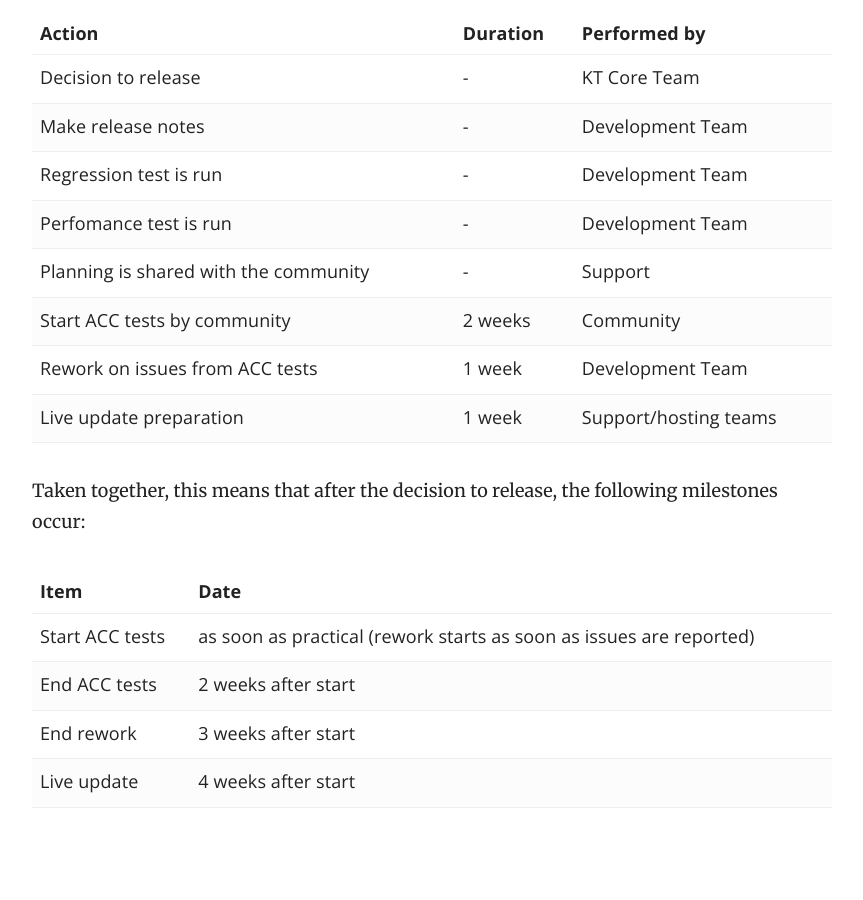
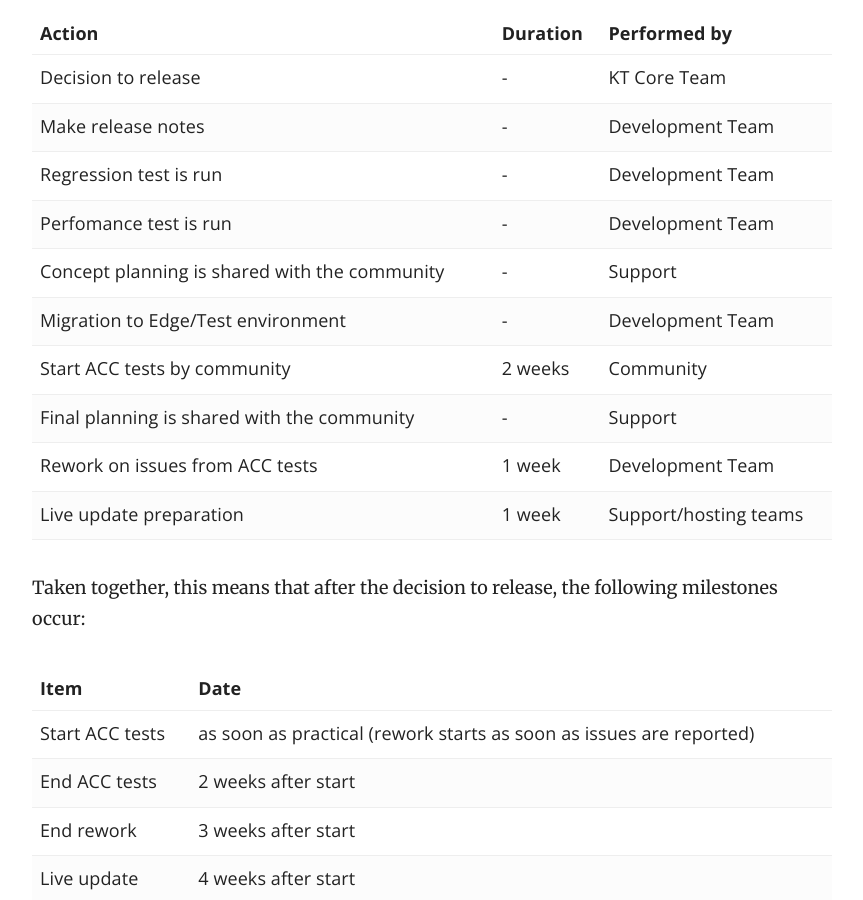
Before and after one commit to Koppeltaal/Koppeltaal-Documentation, a Jekyll site: the page built from _docs/koppeltaal-1.2/UG-release-flow.md, in a window 1280 px wide and 900 px high, scrolled down 3475 px. Shown: the whole window, without its empty margins (358-1221 px from the left). Built offline with Jekyll 4.4.1, drawn with Linux system fonts in a browser that asks for light colours; before the commit the page ends 4334 px from its top, so only the background shows below that.

Commit message:
Updated release flow

```diff
--- a/_docs/koppeltaal-1.2/UG-release-flow.md
+++ b/_docs/koppeltaal-1.2/UG-release-flow.md
@@ -74,8 +74,10 @@ When the Koppeltaal core team decides to release a new version, the planning is
 | Make release notes | - | Development Team |
 | Regression test is run | - | Development Team |
 | Perfomance test is run | - | Development Team |
-| Planning is shared with the community | - | Support |
+| Concept planning is shared with the community | - | Support |
+| Migration to Edge/Test environment | - | Development Team |
 | Start ACC tests by community | 2 weeks | Community |
+| Final planning is shared with the community | - | Support |
 | Rework on issues from ACC tests | 1 week | Development Team |
 | Live update preparation | 1 week | Support/hosting teams |
 
```
